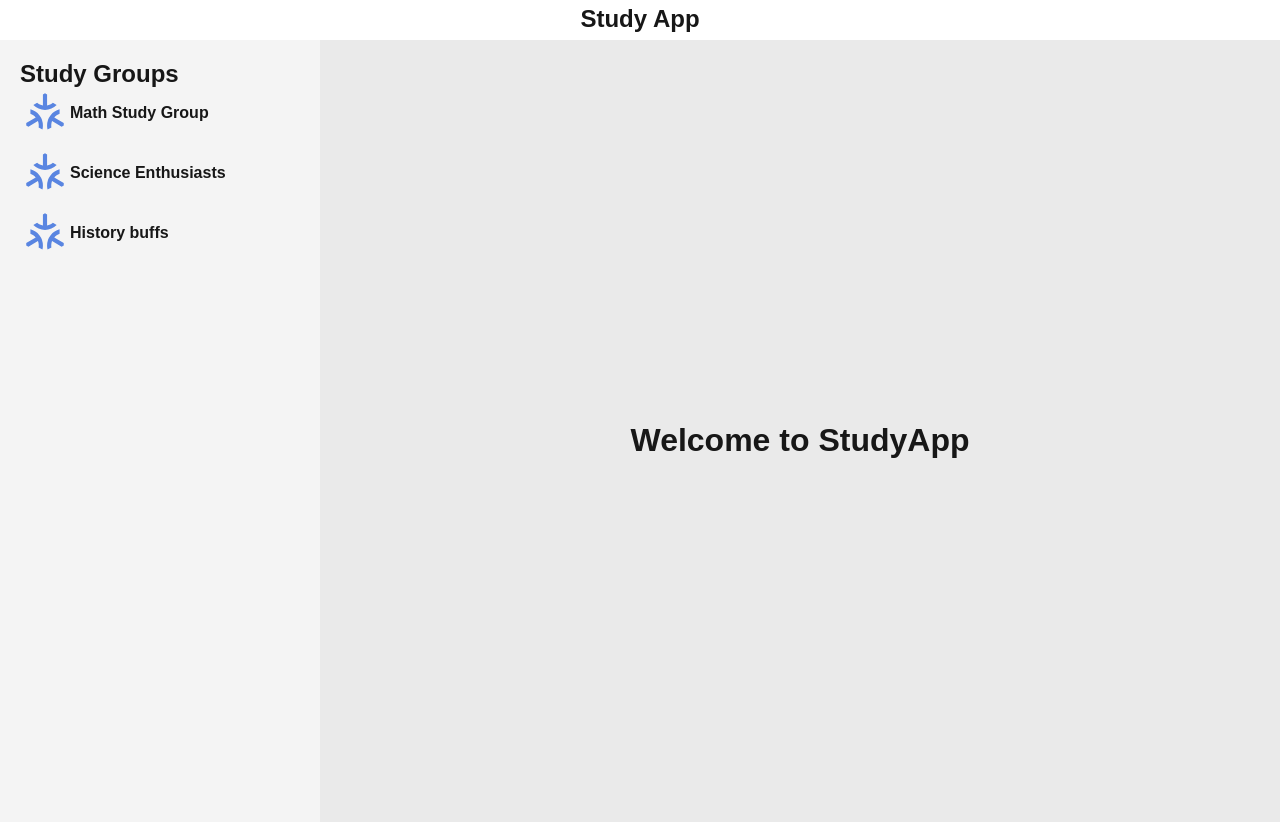
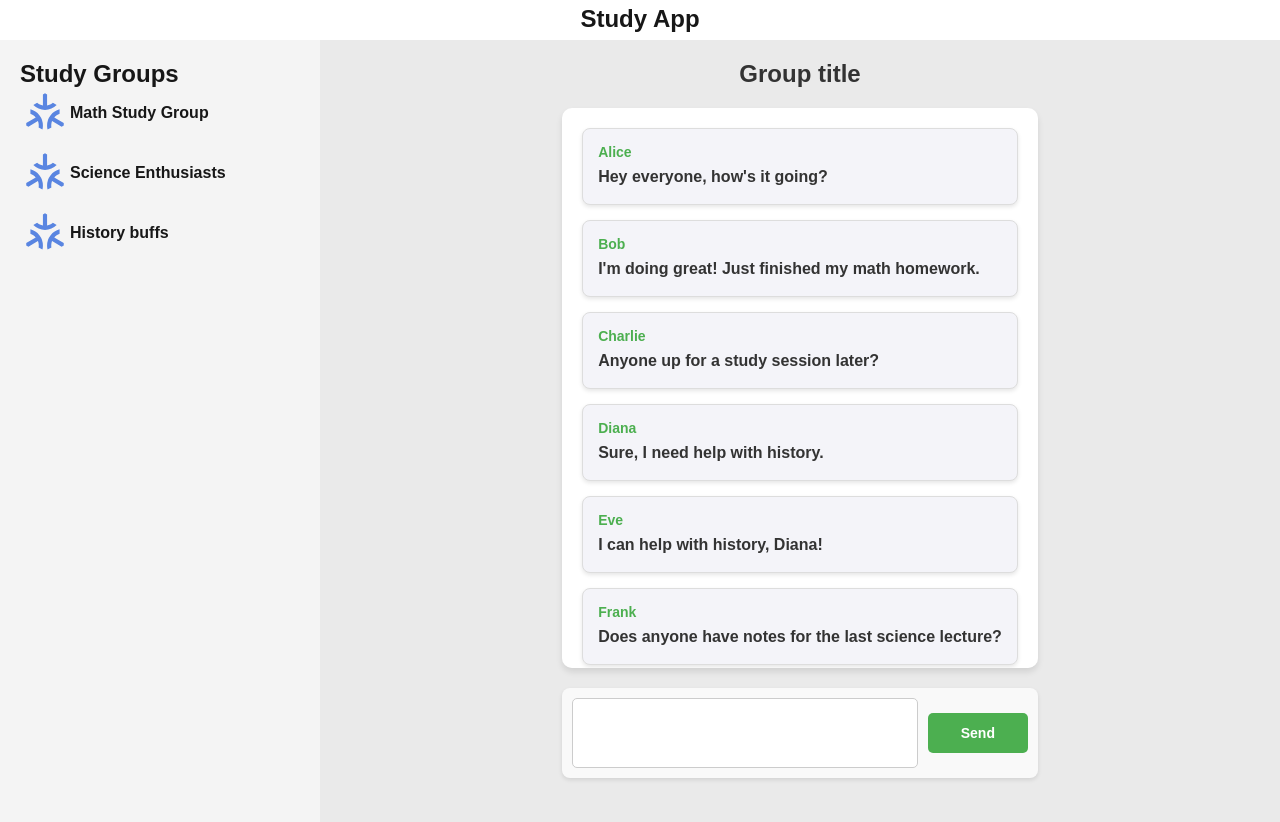
Before and after one commit to jaden-2/StudyAppClient, a Next.js app: page / in a window 1280 px wide. Shown: the top 822 px of the page. Built offline with nearby package versions, Linux system fonts and the light colour scheme.

Commit message:
modified group

```diff
--- a/src/app/components/group/HomeLayout.jsx
+++ b/src/app/components/group/HomeLayout.jsx
@@ -2,10 +2,12 @@
 import {React, useState} from 'react';
 import styles from "./group.module.css";
 import GroupIcon from 'app/components/group/groupIcon';
+import Group from './group';
 
 
 const Layout = () => {
-  const [group, setGroup] = useState("Welcome to StudyApp")
+  const [group, setGroup] = useState(null)
+
   const groups =  [
     {
       title : "Math Study Group",
@@ -47,7 +49,7 @@ const Layout = () => {
 
       {/* Main Content */}
       <div className={styles.mainContent}>
-        <h1>{group}</h1>
+        <h1><Group props={group}/></h1>
       </div>
     </div>
     </>
--- a/src/app/components/group/group.jsx
+++ b/src/app/components/group/group.jsx
@@ -1,8 +1,9 @@
 'use client';
 
-import Message from "app/components/message";
+import Message from "@components/msg/message";
+import style from "./group.module.css"
 
-export default function Group({group}) {
+export default function Group(props) {
     const messages = [
         { sender: "Alice", content: "Hey everyone, how's it going?" },
         { sender: "Bob", content: "I'm doing great! Just finished my math homework." },
@@ -15,15 +16,16 @@ export default function Group({group}) {
         { sender: "Ivy", content: "Can we also discuss the upcoming project deadline?" },
         { sender: "Jack", content: "Yes, let's plan a meeting for that." }
     ];
-    if(group == null){
+    if(props == null){
         return(
-            <div><h1>Welcome to Study App</h1></div>
+            <div><h1>Welcome to StudyApp</h1></div>
         )
     }
     return (
         <div>
-            <h1>Group Messages</h1>
-            <ul>
+            <div className={style.title}>Group title</div>
+            <div className={style.messageContainer}>
+                <ul className={style.messages}>
                     {messages.map((message, index) => (
                         <li key={index}>
                             <Message props={message}/>
@@ -31,5 +33,11 @@ export default function Group({group}) {
                     ))}
                 </ul>
             </div>
+
+            <form action="" method="post" className={style.form}>
+                <textarea name="message" id="" cols={5} rows={3}></textarea>
+                <button type="submit">Send</button>
+            </form>
+        </div>
     );
 }
--- a/src/app/components/group/group.module.css
+++ b/src/app/components/group/group.module.css
@@ -23,8 +23,11 @@
     flex: 1;
     background-color: #eaeaea;
     display: flex;
-    justify-content: center;
+    flex-direction: column; /* Stack title and messages vertically */
+    justify-content: flex-start; /* Align content to the top */
     align-items: center;
+    padding: 20px; /* Add padding for spacing */
+    overflow-y: auto; /* Allow scrolling if content overflows */
 }
 
 .iconGroup{
@@ -43,3 +46,69 @@
     height: 40px;
     padding: 5px;
 }
+
+.messages{
+    list-style-type: none;
+}
+
+.messageContainer {
+    width: 100%;
+
+    background-color: #ffffff;
+    border-radius: 10px;
+    box-shadow: 0 4px 6px rgba(0, 0, 0, 0.1);
+    padding: 20px;
+    overflow-y: auto; /* Allow scrolling for messages */
+    max-height: 70vh; /* Limit the height of the message container */
+}
+.title {
+    font-size: 24px;
+    font-weight: bold;
+    margin-bottom: 20px;
+    text-align: center;
+    color: #333;
+}
+
+.form {
+    display: flex;
+    align-items: center;
+    justify-content: space-between;
+    margin-top: 20px;
+    padding: 10px;
+    background-color: #f9f9f9;
+    border-radius: 8px;
+    box-shadow: 0 2px 4px rgba(0, 0, 0, 0.1);
+}
+
+.form textarea {
+    flex: 1;
+    width: 100%; /* Make the textarea take the full width of the form */
+    height: 70px; /* Set a fixed height */
+    border: 1px solid #ccc;
+    border-radius: 5px;
+    padding: 10px;
+    font-size: 14px;
+    margin-right: 10px;
+    resize: none;
+    overflow-y: auto; /* Allow vertical scrolling if needed */
+    word-wrap: break-word; /* Ensure long words break to the next line */
+    overflow-wrap: break-word; /* Modern equivalent for word wrapping */
+    white-space: pre-wrap;
+}
+
+.form button {
+    height: 40px;
+    width: 100px;
+    border: none;
+    border-radius: 5px;
+    background-color: #4CAF50;
+    color: white;
+    font-weight: bold;
+    font-size: 14px;
+    cursor: pointer;
+    transition: background-color 0.3s ease;
+}
+
+.form button:hover {
+    background-color: #45a049;
+}
--- a/src/app/components/message/message.jsx
+++ b/src/app/components/msg/message.jsx
@@ -3,10 +3,11 @@ import styles from "./message.module.css"
 
 
 export default function Message(msg){
+    msg = msg.props
     return(
     <div className={styles.message}>
-        <p className={styles.sender}><strong>{sender}</strong></p>
-        <p className={styles.content}>{content}</p>
+        <p className={styles.sender}><strong>{msg.sender}</strong></p>
+        <p className={styles.content}>{msg.content}</p>
     </div>
     )
 
```
Also changed, not shown: src/app/components/msg/message.module.css (line endings or trailing spaces). Lines whose indentation alone changed are shown as unchanged.
